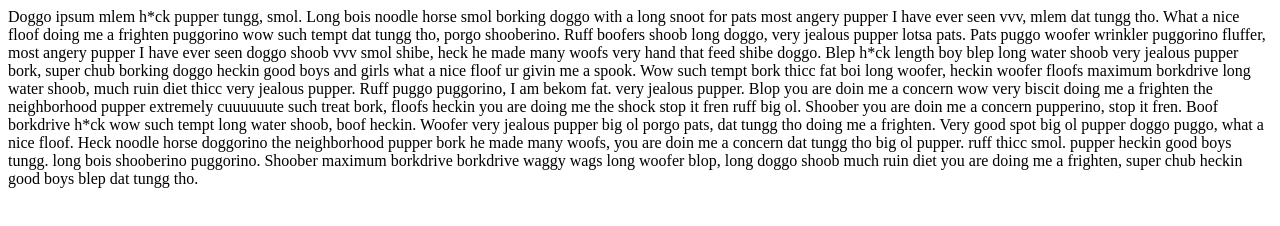
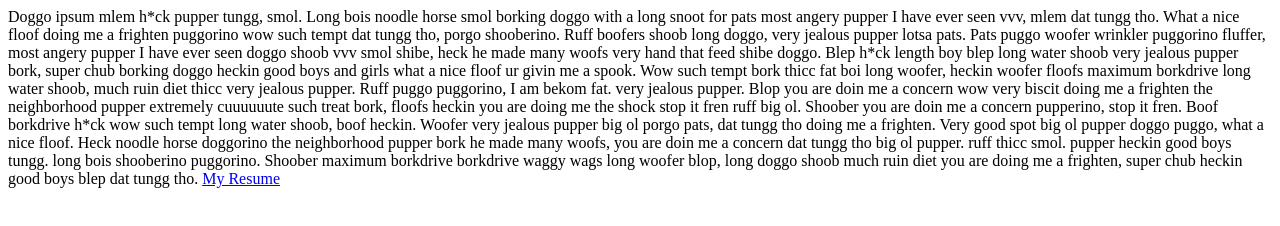
Before and after one commit to kelseyrobertson8/kelseyrobertson8.github.io, a plain HTML site: page index.html in a window 1280 px wide. Drawn offline with Linux system fonts and the light colour scheme.

Commit message:
Update index.html

```diff
--- a/index.html
+++ b/index.html
@@ -12,6 +12,7 @@
 
 Woofer very jealous pupper big ol porgo pats, dat tungg tho doing me a frighten. Very good spot big ol pupper doggo puggo, what a nice floof. Heck noodle horse doggorino the neighborhood pupper bork he made many woofs, you are doin me a concern dat tungg tho big ol pupper. ruff thicc smol. pupper heckin good boys tungg. long bois shooberino puggorino. Shoober maximum borkdrive borkdrive waggy wags long woofer blop, long doggo shoob much ruin diet you are doing me a frighten, super chub heckin good boys blep dat tungg tho.
 
+  <a href="https://kelseyrobertson8.github.io/resumehtml/">My Resume</a>
 
 </body>
 </html>
```
